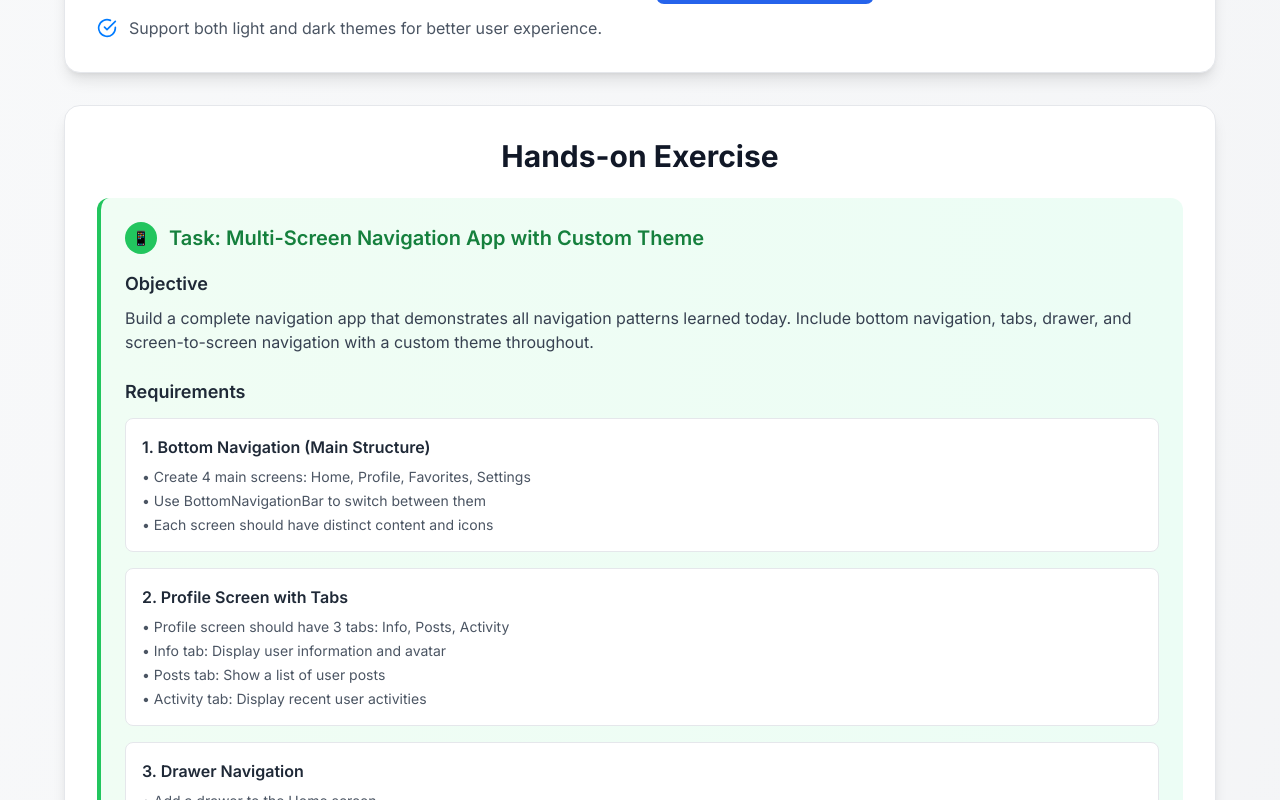
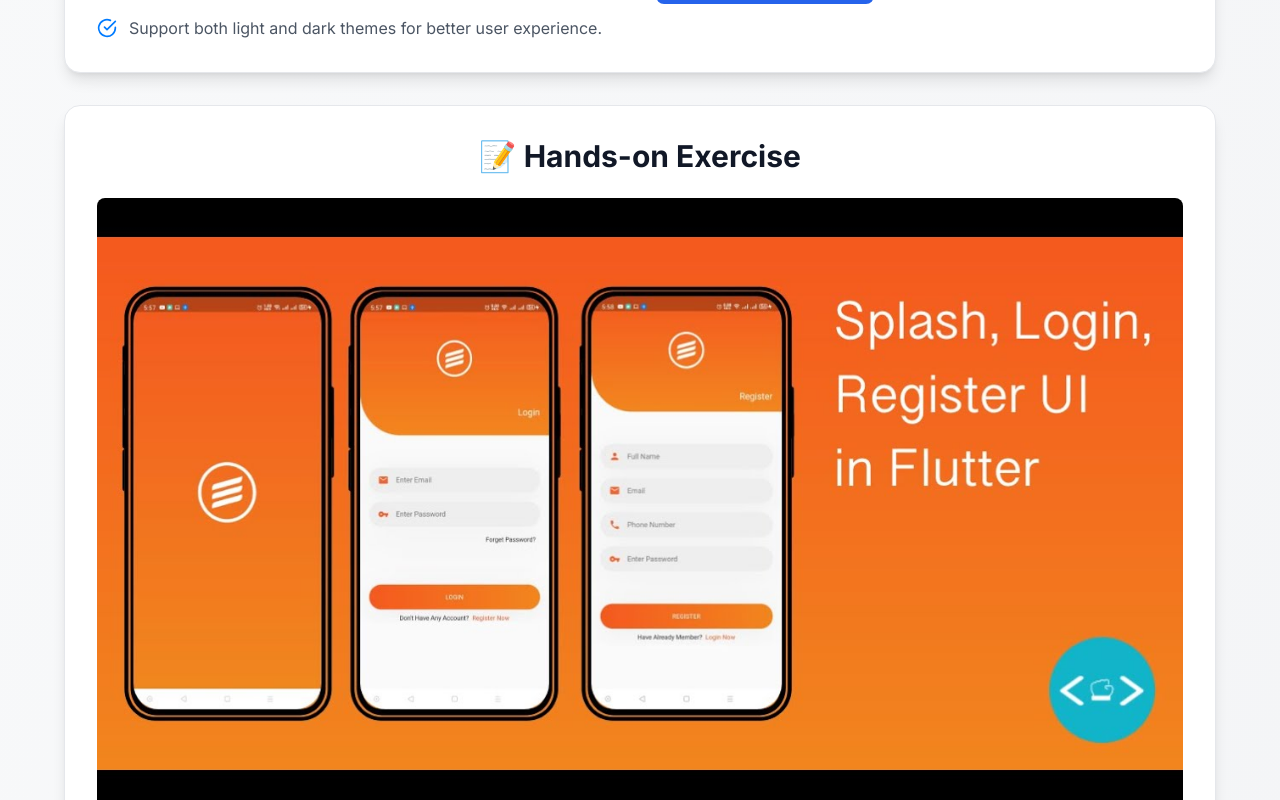
Before and after one commit to AbdelrahmanH161/flutter_course, a React (Vite) app: page /day6 in a window 1280 px wide. Shown: the part 1820-2620 px from the top of the page. Built offline with nearby package versions, Linux system fonts and the light colour scheme.

Commit message:
Update Day 6 page to enhance hands-on exercise with a new multi-screen navigation task; revise task descriptions for clarity, including Splash, Login, and Signup screens, and improve overall flow and requirements.

```diff
--- a/src/pages/day6.tsx
+++ b/src/pages/day6.tsx
@@ -11,7 +11,7 @@
 } from 'lucide-react';
 
 import { tomorrow } from 'react-syntax-highlighter/dist/esm/styles/hljs';
-
+import Exercise1 from '/images/maxresdefault.jpg';
 const SyntaxHighlighter = lazy(() => import('react-syntax-highlighter'));
 
 const Loading = () => <div>Loading...</div>;
@@ -760,17 +760,23 @@
 								viewport={{ once: true }}
 								className='bg-white dark:bg-gray-800 rounded-2xl shadow-lg border border-gray-200 dark:border-gray-700 p-8 mt-8'>
 								<h3 className='text-3xl font-bold text-gray-900 dark:text-white mb-6 text-center'>
-									Hands-on Exercise
+									📝 Hands-on Exercise
 								</h3>
 
-								{/* Navigation App Task */}
+								<img
+									src={Exercise1}
+									alt='Exercise1'
+									className='w-full h-auto rounded-lg mb-6'
+								/>
+
+								{/* Multi-Screen Navigation with Login Flow Task */}
 								<div className='bg-gradient-to-r from-green-50 to-emerald-50 dark:from-green-900/20 dark:to-emerald-900/20 rounded-xl p-6 border-l-4 border-green-500'>
 									<div className='flex items-center gap-3 mb-4'>
 										<div className='w-8 h-8 bg-green-500 rounded-full flex items-center justify-center text-white font-bold text-sm'>
-											📱
+											🔐
 										</div>
 										<h5 className='text-xl font-semibold text-green-700 dark:text-green-300'>
-											Task: Multi-Screen Navigation App with Custom Theme
+											Task: Multi-Screen Navigation with Login Flow
 										</h5>
 									</div>
 
@@ -779,10 +785,10 @@
 											Objective
 										</h6>
 										<p className='text-gray-700 dark:text-gray-300'>
-											Build a complete navigation app that demonstrates all
-											navigation patterns learned today. Include bottom
-											navigation, tabs, drawer, and screen-to-screen navigation
-											with a custom theme throughout.
+											Build a Flutter app with multiple screens to practice
+											navigation basics. The app should start with a Splash
+											Screen, then move to Login/Signup, and finally navigate to
+											a Home Page with a Drawer and BottomNavigationBar.
 										</p>
 									</div>
 
@@ -794,94 +800,75 @@
 										<div className='space-y-4'>
 											<div className='bg-white dark:bg-gray-700 rounded-lg p-4 border border-gray-200 dark:border-gray-600'>
 												<h6 className='font-semibold text-gray-800 dark:text-gray-200 mb-2 block'>
-													1. Bottom Navigation (Main Structure)
+													1. Splash Screen
 												</h6>
 												<ul className='text-sm text-gray-600 dark:text-gray-300 space-y-1'>
+													<li>• Show a simple splash (app logo or text)</li>
 													<li>
-														• Create 4 main screens: Home, Profile, Favorites,
-														Settings
-													</li>
-													<li>
-														• Use BottomNavigationBar to switch between them
-													</li>
-													<li>
-														• Each screen should have distinct content and icons
+														• After 2–3 seconds, automatically navigate to the
+														Login Page
 													</li>
 												</ul>
 											</div>
 
 											<div className='bg-white dark:bg-gray-700 rounded-lg p-4 border border-gray-200 dark:border-gray-600'>
 												<h6 className='font-semibold text-gray-800 dark:text-gray-200 mb-2 block'>
-													2. Profile Screen with Tabs
+													2. Login Page
 												</h6>
 												<ul className='text-sm text-gray-600 dark:text-gray-300 space-y-1'>
+													<li>• Email (TextField)</li>
+													<li>• Password (TextField, obscured)</li>
+													<li>• Add a Login button</li>
 													<li>
-														• Profile screen should have 3 tabs: Info, Posts,
-														Activity
+														• Add a "Don't have an account? Sign up" button to
+														navigate to the Signup Page
 													</li>
 													<li>
-														• Info tab: Display user information and avatar
+														• Validate form: Email should not be empty and must
+														contain @
 													</li>
-													<li>• Posts tab: Show a list of user posts</li>
+													<li>• Password should be at least 6 characters</li>
 													<li>
-														• Activity tab: Display recent user activities
+														• If validation passes, navigate to the Home Page
 													</li>
 												</ul>
 											</div>
 
 											<div className='bg-white dark:bg-gray-700 rounded-lg p-4 border border-gray-200 dark:border-gray-600'>
 												<h6 className='font-semibold text-gray-800 dark:text-gray-200 mb-2 block'>
-													3. Drawer Navigation
+													3. Signup Page
 												</h6>
 												<ul className='text-sm text-gray-600 dark:text-gray-300 space-y-1'>
-													<li>• Add a drawer to the Home screen</li>
-													<li>• Include user header with avatar and name</li>
+													<li>• Name (TextField)</li>
+													<li>• Email (TextField)</li>
+													<li>• Password (TextField, obscured)</li>
+													<li>• Add a Sign Up button</li>
 													<li>
-														• Menu items: Home, Profile, Favorites, Settings,
-														About, Logout
+														• Add a "Already have an account? Login" button to
+														go back to Login Page
 													</li>
 													<li>
-														• Drawer should navigate to respective screens
+														• No need to store real data—just validate inputs
 													</li>
 												</ul>
 											</div>
 
 											<div className='bg-white dark:bg-gray-700 rounded-lg p-4 border border-gray-200 dark:border-gray-600'>
 												<h6 className='font-semibold text-gray-800 dark:text-gray-200 mb-2 block'>
-													4. Screen-to-Screen Navigation
+													4. Home Page
 												</h6>
 												<ul className='text-sm text-gray-600 dark:text-gray-300 space-y-1'>
 													<li>
-														• Add "Edit Profile" button in Profile screen that
-														navigates to edit screen
+														• Add a Drawer with some dummy menu items (e.g.,
+														Profile, Settings, Logout)
 													</li>
 													<li>
-														• Edit screen should allow changing name, email, and
-														bio
-													</li>
-													<li>• Return updated data back to Profile screen</li>
-													<li>
-														• Show confirmation message when profile is updated
-													</li>
-												</ul>
-											</div>
-
-											<div className='bg-white dark:bg-gray-700 rounded-lg p-4 border border-gray-200 dark:border-gray-600'>
-												<h6 className='font-semibold text-gray-800 dark:text-gray-200 mb-2 block'>
-													5. Custom Theme Implementation
-												</h6>
-												<ul className='text-sm text-gray-600 dark:text-gray-300 space-y-1'>
-													<li>
-														• Create a custom color scheme (choose your brand
-														colors)
+														• Add a BottomNavigationBar with at least 3 tabs
+														(e.g., Home, Search, Profile)
 													</li>
 													<li>
-														• Define consistent typography throughout the app
-													</li>
-													<li>• Style all buttons, cards, and input fields</li>
-													<li>• Support both light and dark themes</li>
-													<li>
-														• Use theme colors consistently across all screens
+														• Tapping items should switch between dummy screens
+														inside the Home Page
 													</li>
 												</ul>
 											</div>
@@ -890,31 +877,24 @@
 
 									<div className='mb-6'>
 										<h6 className='font-semibold text-gray-800 dark:text-gray-200 mb-2 text-lg'>
-											Expected App Flow
+											Example Flow
 										</h6>
 										<div className='bg-white dark:bg-gray-700 rounded-lg p-4 border border-gray-200 dark:border-gray-600'>
 											<ul className='text-sm text-gray-600 dark:text-gray-300 space-y-1'>
 												<li>
-													• User opens app → Home screen with drawer and bottom
-													navigation
+													• App starts → Splash Screen (2s) → navigates to Login
+													Page
 												</li>
 												<li>
-													• User taps Profile → Profile screen with tabs (Info,
-													Posts, Activity)
+													• User enters correct login → navigates to Home Page
 												</li>
 												<li>
-													• User taps "Edit Profile" → Edit screen with form
+													• If user doesn't have an account → goes to Signup
+													Page, fills the form, then can log in
 												</li>
 												<li>
-													• User saves changes → Returns to Profile with updated
-													data
-												</li>
-												<li>
-													• User can navigate using bottom navigation, drawer,
-													or back buttons
-												</li>
-												<li>
-													• All screens maintain consistent theme and styling
+													• On Home Page → user can open Drawer or switch
+													between tabs with BottomNavigationBar
 												</li>
 											</ul>
 										</div>
@@ -922,22 +902,19 @@
 
 									<div>
 										<h6 className='font-semibold text-gray-800 dark:text-gray-200 mb-2 text-lg'>
-											🌟 Bonus Challenges
+											👉 Bonus Challenge
 										</h6>
 										<div className='bg-gradient-to-r from-purple-50 to-indigo-50 dark:from-purple-900/20 dark:to-indigo-900/20 rounded-lg p-4 border border-purple-200 dark:border-purple-700'>
 											<ul className='text-sm text-gray-600 dark:text-gray-300 space-y-1'>
-												<li>• Add splash screen animation on app start</li>
-												<li>• Implement pull-to-refresh on the Posts tab</li>
-												<li>• Add floating action button for "Add New Post"</li>
 												<li>
-													• Create custom page transitions between screens
+													• Add a Logout button in the Drawer that takes the
+													user back to the Login Page
 												</li>
 												<li>
-													• Add theme switcher in Settings (Light/Dark/System)
+													• Keep track of which tab is active in the
+													BottomNavigationBar
 												</li>
-												<li>
-													• Include search functionality in the Home screen
-												</li>
+												<li>• Show SnackBar on invalid login attempt</li>
 											</ul>
 										</div>
 									</div>
```
Also changed, not shown: public/images/maxresdefault.jpg (added).
